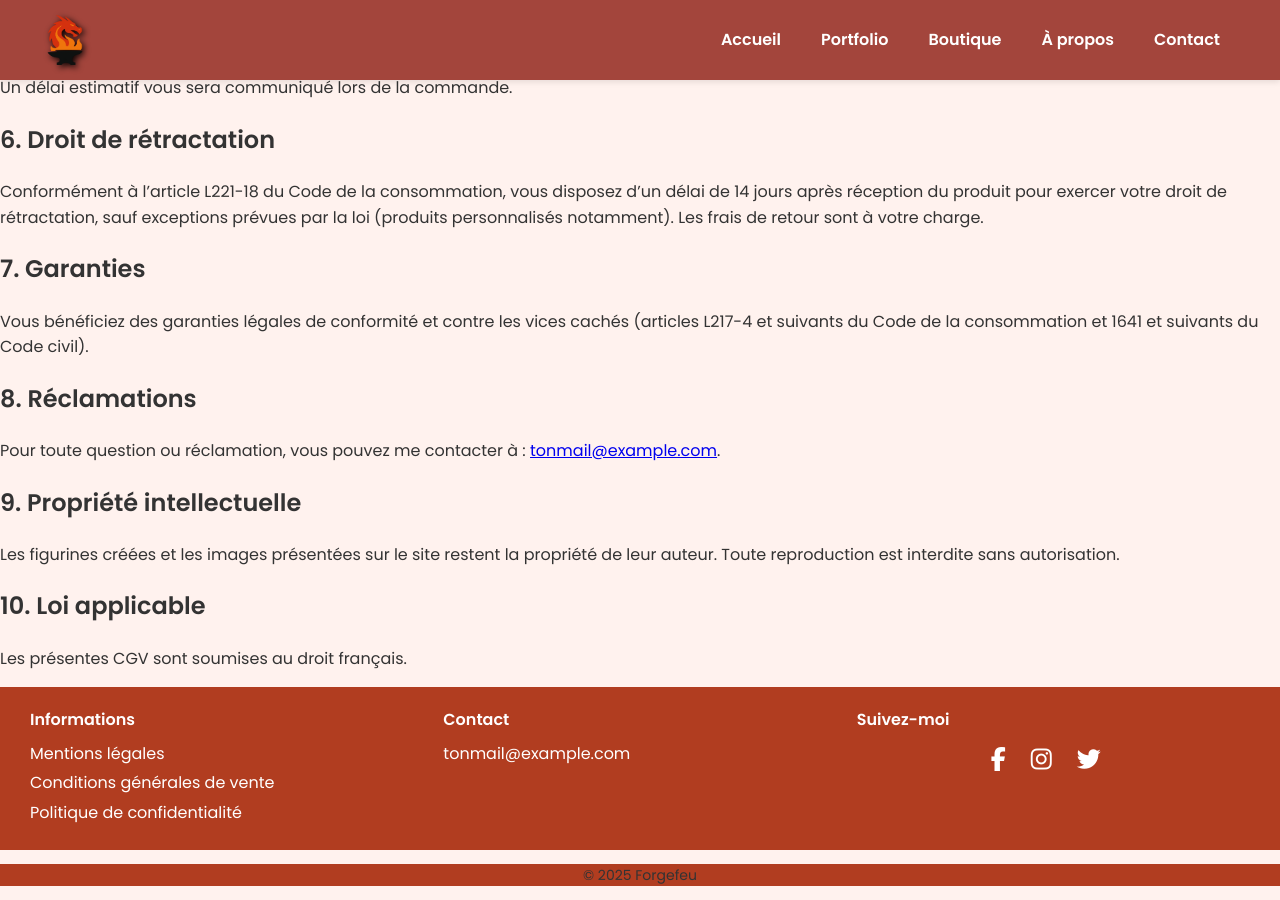
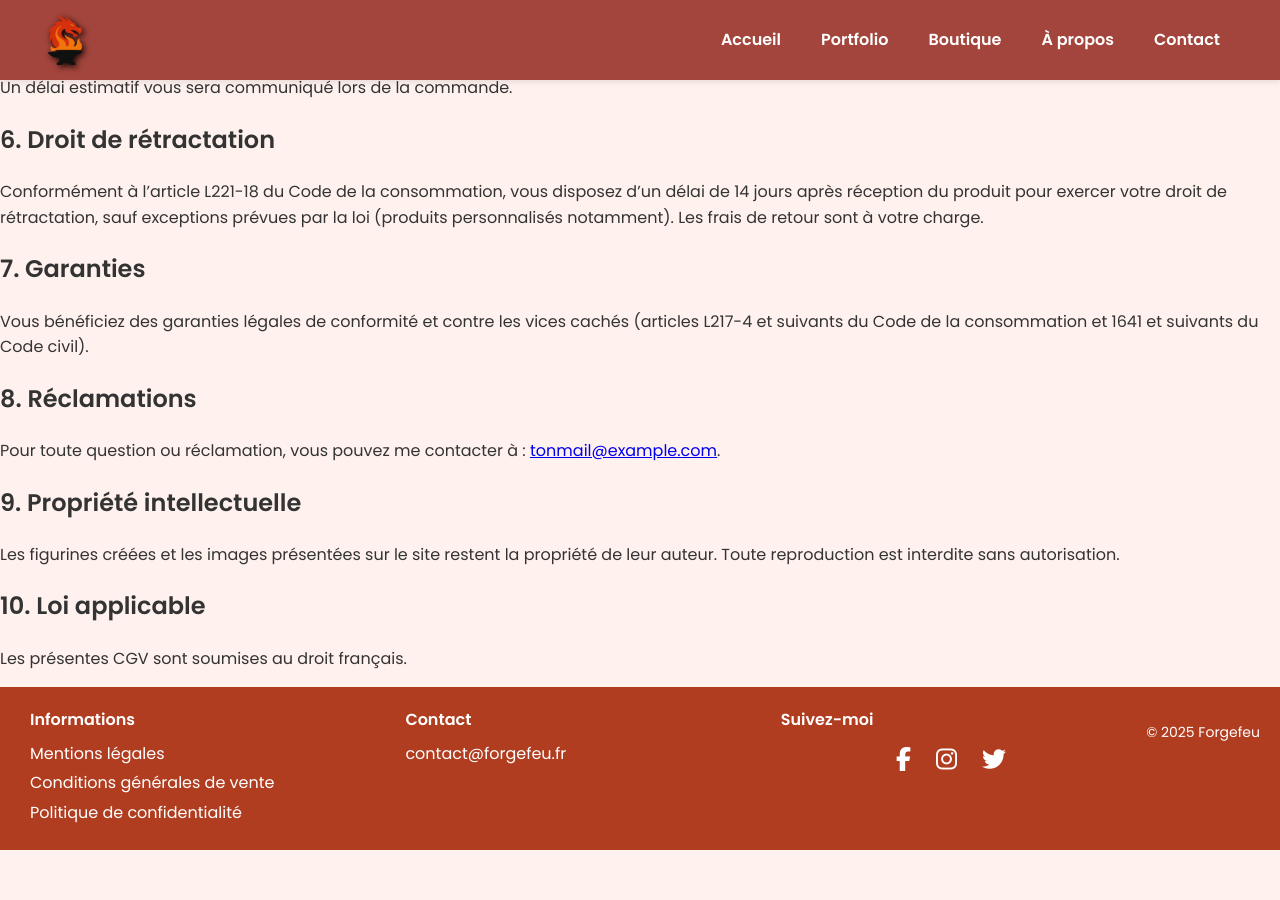
Before and after one commit to Yaen-Ghost/forgefeu, a Jekyll site: the page built from cgv.html, in a window 1280 px wide and 900 px high, scrolled down 720 px. Built offline with Jekyll 4.4.1, drawn with Linux system fonts in a browser that asks for light colours; after the commit the page ends 1570 px from its top, so only the background shows below that.

Commit message:
Update cgv.html
on applique jekyll sur cette page

```diff
--- a/cgv.html
+++ b/cgv.html
@@ -1,48 +1,8 @@
-<!DOCTYPE html>
-<html lang="fr">
-<head>
-  <!-- Favicon -->
-  <link rel="icon" type="image/png" href="images/favicon.ico">
-  <link rel="apple-touch-icon" href="images/favicon.ico">
-  <link rel="shortcut icon" href="images/favicon.ico">
-
-  <meta charset="UTF-8">
-    <meta name="viewport" content="width=device-width, initial-scale=1.0">
-  <title>Conditions Générales de Vente</title>
-
-  <!-- Font Awesome v6 complet, sans integrity tronqué -->
-  <link rel="stylesheet" href="https://cdnjs.cloudflare.com/ajax/libs/font-awesome/6.5.0/css/all.min.css" crossorigin="anonymous" referrerpolicy="no-referrer" />
-
-  <!-- Ton CSS -->
-  <link rel="stylesheet" href="style.css">
-</head>
-
-<body>
-  <!-- HEADER avec logo et navigation -->
-<header>
-  <div class="header-container">
-    <!-- Logo -->
-    <a href="index.html" class="logo">
-      <img src="images/logo.png" alt="Forgefeu Logo">
-    </a>
-
-    <!-- Hamburger pour mobile -->
-    <div class="hamburger"><i class="fas fa-bars"></i></div>
-
-    <!-- Navigation -->
-    <nav>
-      <ul>
-        <li><a href="index.html">Accueil</a></li>
-        <li><a href="galerie.html">Portfolio</a></li>
-        <li><a href="boutique.html">Boutique</a></li>
-        <li><a href="apropos.html">À propos</a></li>
-        <li><a href="contact.html">Contact</a></li>
-      </ul>
-    </nav>
-  </div>
-</header>
-
-  <main>
+---
+layout: default
+title: "Conditions Générales de Vente"
+permalink: /cgv/
+---
     <h1>Conditions Générales de Vente</h1>
     <p>Les présentes Conditions Générales de Vente (CGV) s’appliquent à toute commande passée auprès de <strong>[Ton Nom / Nom de ton activité]</strong>, via le site <em>Mon Portfolio 3D</em>.
     En commandant une figurine, vous acceptez sans réserve ces conditions.</p>
@@ -80,52 +40,3 @@
 
     <h2>10. Loi applicable</h2>
     <p>Les présentes CGV sont soumises au droit français.</p>
-  </main>
-
-<footer>
-  <div class="footer-container">
-    <!-- Colonne 1 : Informations légales -->
-    <div class="footer-column">
-      <h4>Informations</h4>
-      <ul>
-        <li><a href="mentions.html">Mentions légales</a></li>
-        <li><a href="cgv.html">Conditions générales de vente</a></li>
-        <li><a href="confidentialite.html">Politique de confidentialité</a></li>
-      </ul>
-    </div>
-
-    <!-- Colonne 2 : Contact -->
-    <div class="footer-column">
-      <h4>Contact</h4>
-      <p><a href="mailto:tonmail@example.com">tonmail@example.com</a></p>
-    </div>
-
-    <!-- Colonne 3 : Réseaux sociaux -->
-    <div class="footer-column">
-      <h4>Suivez-moi</h4>
-      <div class="social-icons">
-        <a href="https://www.facebook.com" target="_blank"><i class="fab fa-facebook-f"></i></a>
-        <a href="https://www.instagram.com" target="_blank"><i class="fab fa-instagram"></i></a>
-        <a href="https://twitter.com" target="_blank"><i class="fab fa-twitter"></i></a>
-      </div>
-    </div>
-  </div>
-
-  <p class="footer-bottom">&copy; 2025 Forgefeu</p>
-</footer>
-
-  <!-- Script Hamburger -->
-  <script>
-const hamburger = document.querySelector('.hamburger');
-const navMenu = document.querySelector('nav');
-
-hamburger.addEventListener('click', () => {
-  navMenu.classList.toggle('active');
-  hamburger.innerHTML = navMenu.classList.contains('active')
-    ? '<i class="fas fa-times"></i>'
-    : '<i class="fas fa-bars"></i>';
-});
-</script>
-
-</body>
-</html>
```
